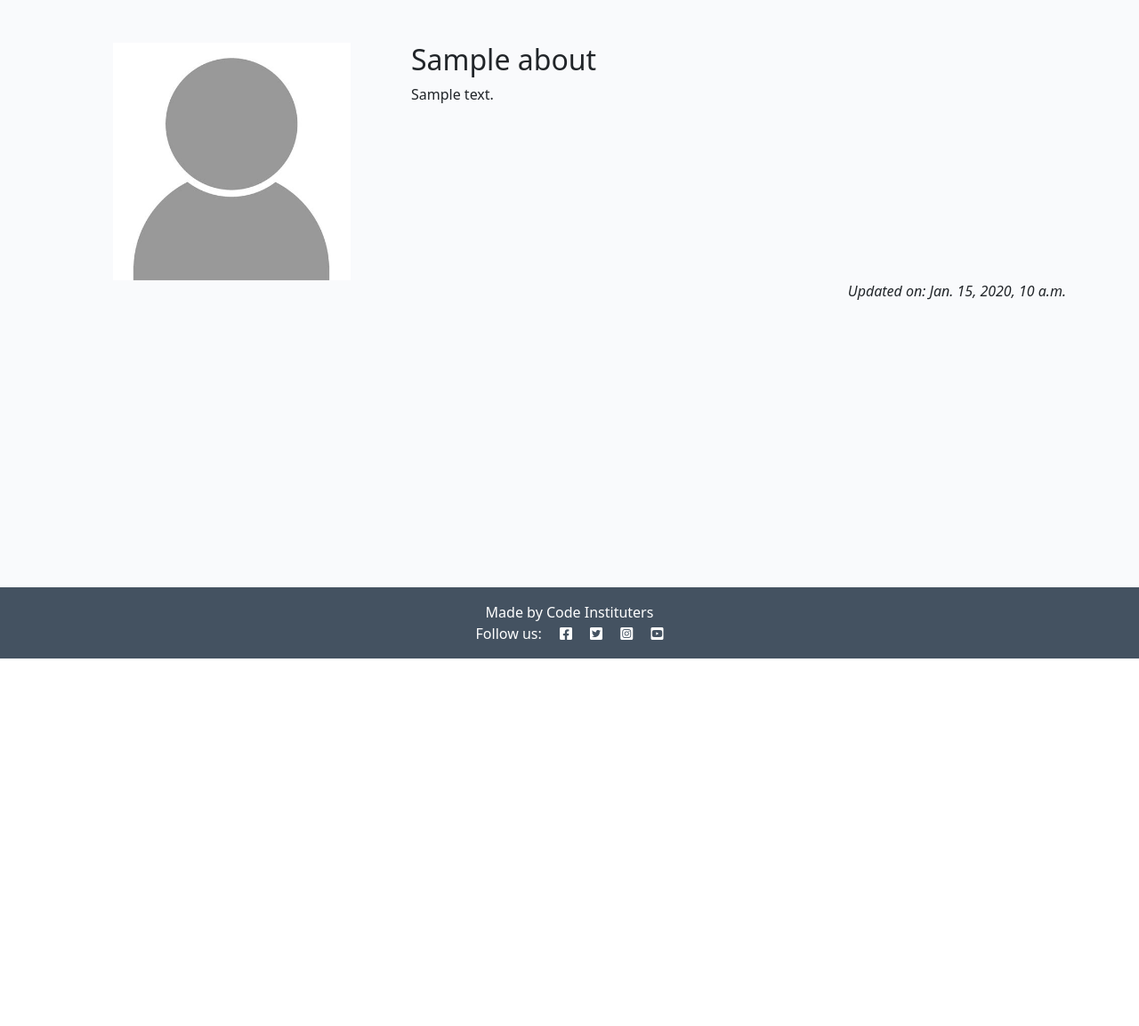
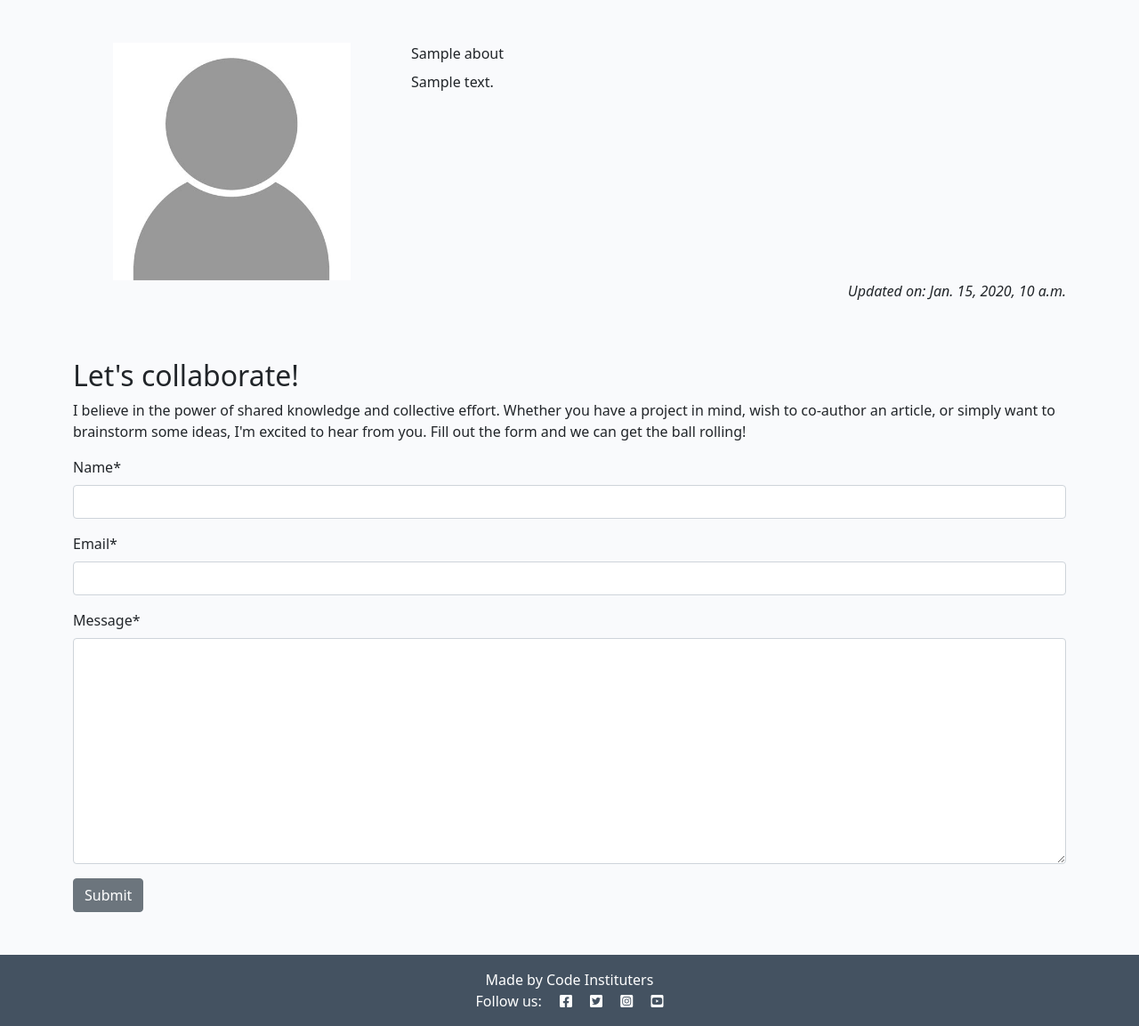
Before and after one commit to ZakariyeNor/django-blog, a Django app: page /about/ in a window 1280 px wide. Shown: the part 60-1213 px from the top of the page at 89% size. Before the commit the page ends 800 px from the top, so only its background shows below. Run offline with Django 4.2, Linux system fonts and the light colour scheme; tables that the repository leaves empty hold one stand-in row (values such as "Sample post"); parts of the project's set-up code (start-up, migrations or seed data) failed here and were passed over; some libraries are stand-ins or nearby versions.

Commit message:
Add collaboration forms

```diff
--- /dev/null
+++ b/about/forms.py
@@ -0,0 +1,8 @@
+from django import forms
+from .models import CollaborateRequest
+
+#create your form here
+class CollaborateForm(forms.ModelForm):
+    class Meta:
+        model = CollaborateRequest
+        fields = ('name', 'email', 'message')
--- a/about/models.py
+++ b/about/models.py
@@ -8,3 +8,14 @@ class About(models.Model):
 
     def __str__(self):
         return self.title
+
+
+# Create your form model here
+class CollaborateRequest(models.Model):
+    name = models.CharField(max_length=200)
+    email = models.EmailField()
+    message = models.TextField()
+    read = models.BooleanField(default=False)
+
+    def __str__(self):
+        return f"Collaboration requst from {self.name}"
--- a/about/templates/about/about.html
+++ b/about/templates/about/about.html
@@ -1,6 +1,7 @@
 {% extends 'base.html' %}
 {% block content %}
 {% load static %}
+{% load crispy_forms_tags %}
 
 <div class="container mt-5">
     <div class="row">
@@ -8,17 +9,34 @@
             <img src="{% static 'images/nobody.jpg' %}" width="75%">
         </div>
         <div class="col-8">
-            <h2>{{ about.title }}</h2>
-            {{ about.content | safe }}
+            <!-- Title goes between these h2 tags -->
+             {{ about.title }}
+            <h2></h2>
+            <!-- Content goes directly underneath this -->
+             {{ about.content | safe }}
         </div>
     </div>
     <div class="row">
         <div class="col text-right">
-          <!-- Updated on field goes in here -->
-
-          <p class="text-end"><em>Updated on: {{ about.updated_on }}</em></p>
+            <!-- Updated on field goes in here -->
+            <p class="text-end"><em>Updated on: {{ about.updated_on }}</em></p>
         </div>
-      </div>
+    </div>
+    <div class="row justify-content-centeer">
+        <div class="col-12 col-md my-5">
+            <h2>Let's collaborate!</h2>
+            <p>I believe in the power of shared knowledge and collective effort.
+                Whether you have a project in mind, wish to co-author
+                an article, or simply want to brainstorm some ideas,
+                I'm excited to hear from you. Fill out the form
+                and we can get the ball rolling!</p>
+        <form method="post">
+            {{ collaborate_form | crispy }}
+            {% csrf_token %}
+            <button class="btn btn-secondary"
+            type="submit">Submit</button>
+        </form>
+        </div>
+    </div>
 </div>
-
 {% endblock content %}
--- a/about/views.py
+++ b/about/views.py
@@ -1,5 +1,9 @@
 from django.shortcuts import render
+from django.contrib import messages
 from .models import About
+from .forms import CollaborateForm
+
+
 # Create your views here.
 
 
@@ -9,9 +13,20 @@ def about_me(request):
     Renders the About page
     """
     about = About.objects.all().order_by('-updated_on').first()
+    collaborate_form = CollaborateForm()
+    if request.method == 'POST':
+        collaborate_form = CollaborateForm(data=request.POST)
+        if collaborate_form.is_valid():
+            collaborate_form.save()
+            messages.add_message(
+            request, messages.SUCCESS,
+            'Collaboration request received! I endeavour to respond within 2 working days.'
+        )
 
     return render(
         request,
         "about/about.html",
-        {"about": about},
+        {"about": about,
+        "collaborate_form": collaborate_form
+        },
     )
```
Also changed, not shown: about/admin.py (+6 -1 lines), about/templates/about/about_starter.html (+24 -3 lines), about/migrations/0002_collaboraterequest.py (added).
